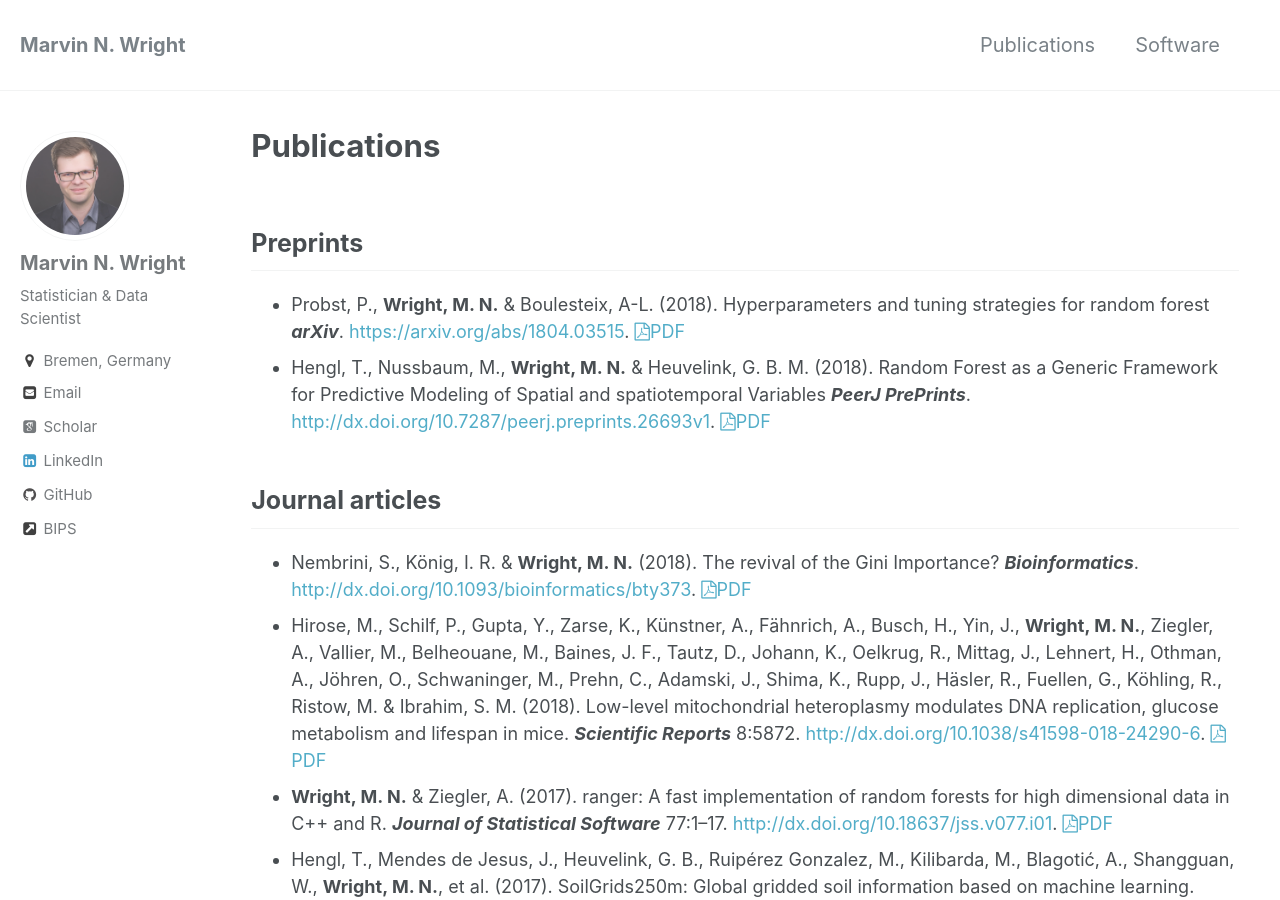
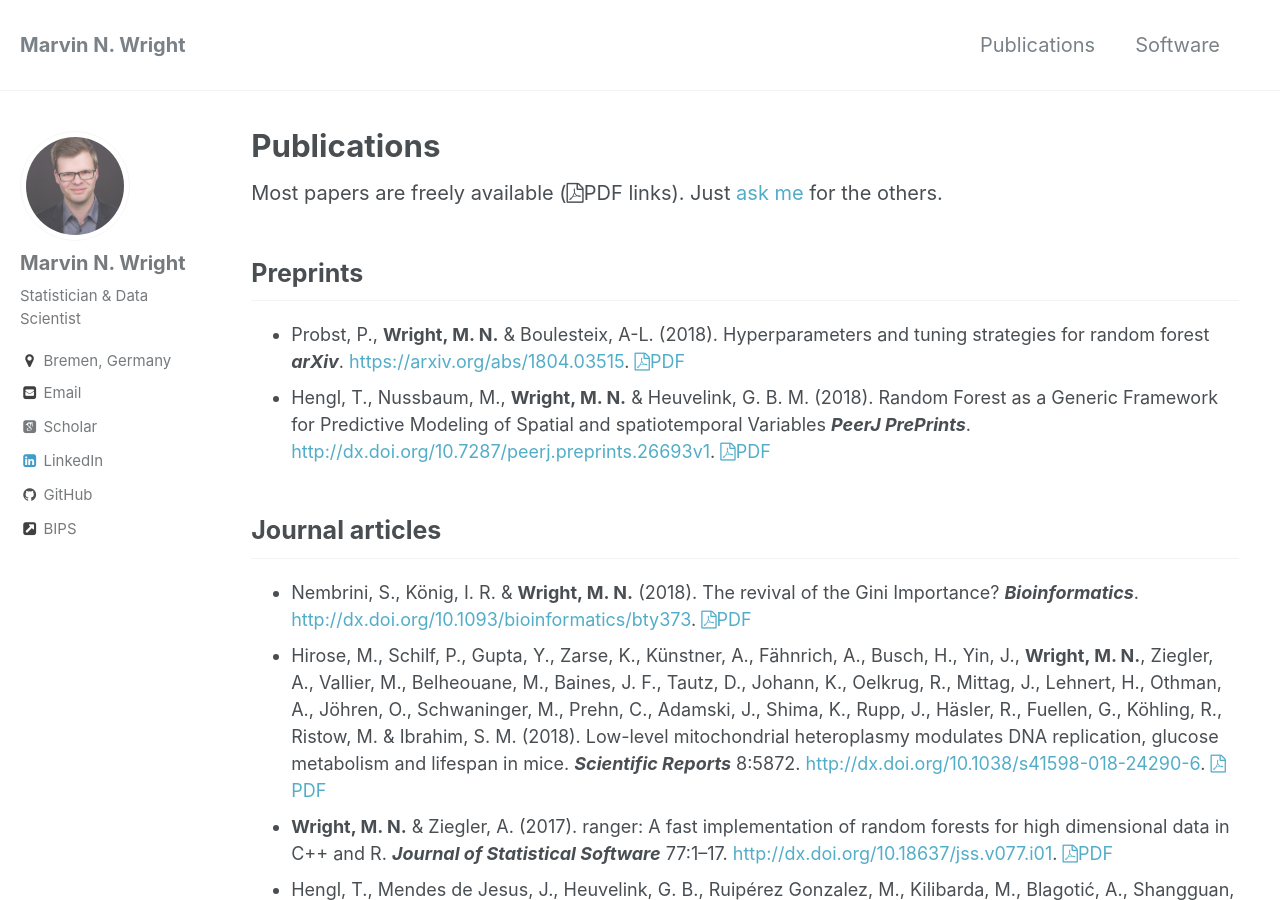
Before and after one commit to mnwright/mnwright.github.io, a Jekyll site: the page built from _pages/publications.md, in a window 1280 px wide and 900 px high. Built offline with Jekyll 4.4.1, drawn with Linux system fonts in a browser that asks for light colours; some web fonts are replaced.

Commit message:
add note on links

```diff
--- a/_pages/publications.md
+++ b/_pages/publications.md
@@ -2,6 +2,8 @@
 title: Publications
 permalink: /publications/
 ---
+
+Most papers are freely available (<i class="fa fa-file-pdf-o"></i>PDF links). Just <a href="mailto:web@wrig.de">ask me</a> for the others.
 
 ## Preprints
 * {:.pub} Probst, P., **Wright, M. N.** & Boulesteix, A-L. (2018). Hyperparameters and tuning strategies for random forest ***arXiv***. <https://arxiv.org/abs/1804.03515>. <a href="https://arxiv.org/pdf/1804.03515"><i class="fa fa-file-pdf-o"></i>PDF</a>
```
